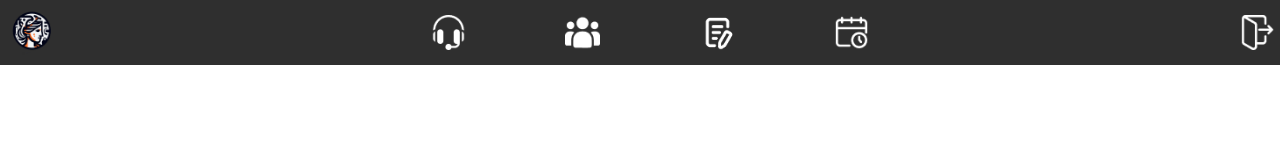
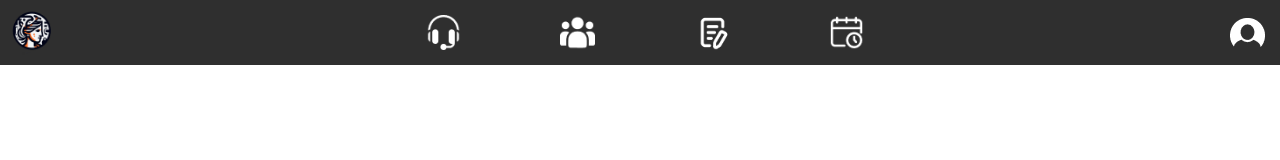
Before and after one commit to mhsfn00/minerva-frontend, an Angular app: page /home in a window 1280 px wide. Shown: the top 160 px of the page. Built offline with nearby package versions, Linux system fonts and the light colour scheme.

Commit message:
arrumando botão do profile

```diff
--- a/src/app/components/nav-bar/nav-bar.component.html
+++ b/src/app/components/nav-bar/nav-bar.component.html
@@ -36,9 +36,9 @@
     <div class="third">
         <app-nav-button
             routePath="/exit"
-            iconSource="/app/assets/exitIcon.png"
-            altText="EXIT"
-            imgClass="nav-button-image"
+            iconSource="/app/assets/profileIcon.png"
+            altText="PROFILE"
+            imgClass="profile-icon"
         />
     </div>
 </nav>
--- a/src/app/components/nav-button/nav-button.component.scss
+++ b/src/app/components/nav-button/nav-button.component.scss
@@ -14,3 +14,7 @@ a {
     width: 55px;
     height: 55px;
 }
+
+.profile-icon  {
+    margin-right: 10px;
+}
```
Also changed, not shown: src/app/assets/profileIcon.png (added).
